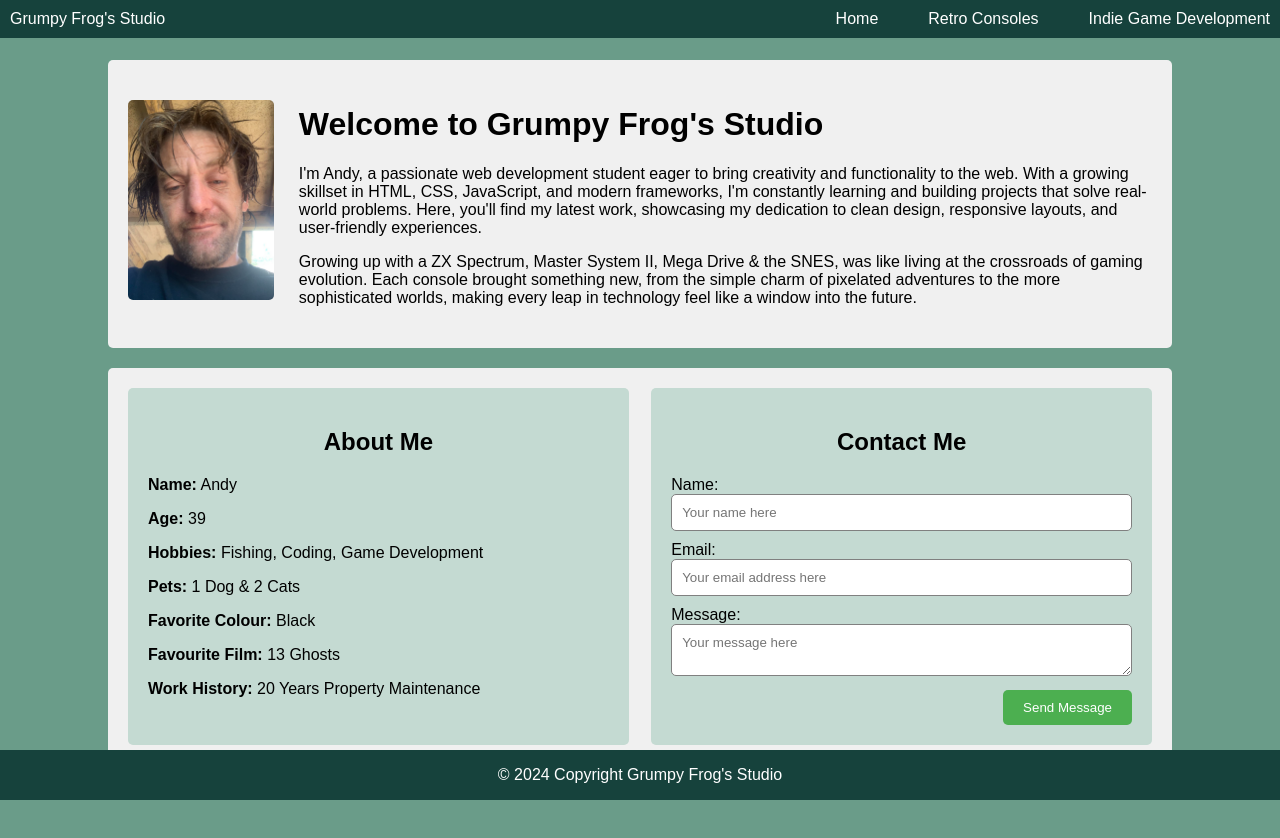
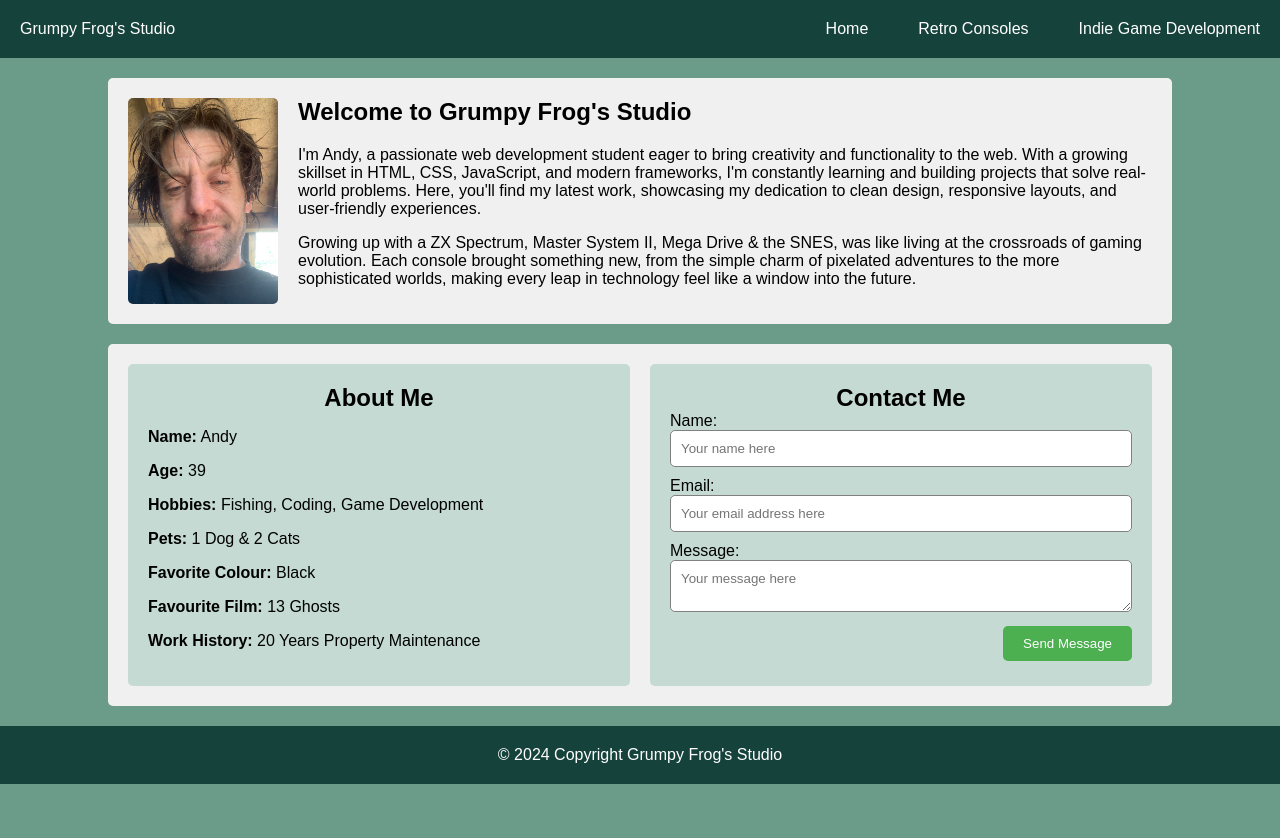
Before and after one commit to GrumpyFrog85/3-Page-Website, a plain HTML site: page Grumpy Frog's Studio/index.html in a window 1280 px wide. After the commit the page ends 800 px from the top, so only its background shows below. Drawn offline with Linux system fonts and the light colour scheme.

Commit message:
Add files via upload
Sorted out some more responsiveness of the site, still need to work on tablet and mobile css to make videos stack and shrink and align as it should

```diff
--- a/Grumpy Frog's Studio/css/desktop.css
+++ b/Grumpy Frog's Studio/css/desktop.css
@@ -1,20 +1,18 @@
+/* Basic reset for margin and padding */
 body {
-    font-family: Arial, sans-serif;
-    background-color: #6A9C89;
     margin: 0;
     padding: 0;
     overflow: auto;
-    padding-top: 60px;
-    padding-bottom: 60px; /* Prevent footer overlap */
+    background-color: #6A9C89;
+    font-family: Arial, sans-serif;
 }
 
-/* Header Styling */
+/* Styling for header */
 header {
-  width: 100%;
-  position: fixed;
-  top: 0;
-  left: 0;
-  z-index: 1000; /* Ensure header is above other content */
+    background-color: #16423C;
+    padding: 10px;
+    text-align: center;
+    margin-bottom: 20px;
 }
 
 /* Brand styling */
@@ -79,48 +77,73 @@ header {
     color: #ff6347;
 }
 
-/*End of Nav Styling*/
+/*--------------- End of Nav Styling ---------------------*/
+
+
 
 /*Container Styling*/
 .container {
-    display: flex;           /* Flexbox layout */
-    justify-content: space-between; /* Align boxes to the left and right edges of the container */
-    width: 80%;              /* Takes up 80% of the screen width */
-    margin: 0 auto;          /* Centers the container horizontally */
+    max-width: 80%;
+    margin: 0 auto;
+    padding: 20px;
+    font-family: Arial, sans-serif;
+    overflow: hidden;
+    margin-bottom: 20px;
     background-color: #f0f0f0;
-    padding: 20px;
-    margin-bottom: 20px;
     border-radius: 5px;
 }
 
 /*Photo Styling*/
 .photo {
-    margin-top: 20px;
+    float: left;
+    margin-right: 20px;
     width: 150px;
-    height: 200px;
+    height: auto;
     border-radius: 5px;
 }
 
-.text {
-    width: 100%;
-    margin-left: 20px;
-    padding: 5px;
+.consoles {
+    float: left;
+    margin-right: 20px;
+    width: 250px;
+    height: 150px;
+    border-radius: 5px;
+    padding: 25px;
 }
+
+.container1 {
+    display: flex;
+    justify-content: space-between;
+    gap: 20px; /* Optional: Adds space between the boxes */
+  }
 
 /* Box Styling */
 .box {
-    width: 45%;              /* Each box takes 40% of the container width */
+    width: 45%;             /* Each box takes 45% of the container width */
     padding: 20px;
     background-color: #C4DAD2;
     border-radius: 5px;
+    display: inline-block;
+    flex: 1;
+}
+
+h1 {
+    margin: 0;
+    margin-bottom: 20px;
 }
 
 h2 {
+    padding: 0;
+    margin: 0;
     text-align: center;
 }
 
 h4 {
     text-decoration: underline;
+}
+
+p {
+/*    text-align: justify;*/
 }
 
 /*Form Styling*/
@@ -146,20 +169,12 @@ input[type="submit"] {
     float: right;
 }
 
-article {
-    width: 80%;              /* Takes up 80% of the screen width */
-    margin: auto;
-    background-color: #f0f0f0;
-    padding: 20px;
-    margin-bottom: 20px;
-    border-radius: 5px;
-}
-
 .consoles {
     float: left;
+    margin-right: 20px;
     width: 250px;
-    height:150px;
-    padding: 5px;
+    height: 150px;
+    border-radius: 5px;
 }
 
 /*Video Styling*/
@@ -176,16 +191,10 @@ iframe {
     border: none;
 }
 
-
 /*Footer Styling*/
 footer {
-    position: fixed;
-    left: 0;
-    bottom: 0;
-    width: 100%;
-    height: auto;
-    background-color: #16423C;
-    color: white;
-    text-align: center;
-    z-index: 1000; /* Ensure footer is above other content */
-}
+      background-color: #16423C;
+      color: white;
+      text-align: center;
+      padding: 20px 0;
+    }
--- a/Grumpy Frog's Studio/index.html
+++ b/Grumpy Frog's Studio/index.html
@@ -48,16 +48,15 @@
         </div><!-- Mobile Nav Bar End -->
   </header>
 
-  <div class="container">
+  <article class="container">
     <img src="images/mypicture.png" alt="picture of Andy" class="photo">
-    <div class="text">
     <h1>Welcome to Grumpy Frog's Studio</h1>
     <p>I'm Andy, a passionate web development student eager to bring creativity and functionality to the web. With a growing skillset in HTML, CSS, JavaScript, and modern frameworks, I'm constantly learning and building projects that solve real-world problems. Here, you'll find my latest work, showcasing my dedication to clean design, responsive layouts, and user-friendly experiences.</p>
     <p>Growing up with a ZX Spectrum, Master System II, Mega Drive & the SNES, was like living at the crossroads of gaming evolution. Each console brought something new, from the simple charm of pixelated adventures to the more sophisticated worlds, making every leap in technology feel like a window into the future.</p>
-    </div>
-  </div>
+  </article>
 
-  <div class="container">
+  <article class="container">
+  <div class="container1">
   <div class="box">
     <h2>About Me</h2>
     <p><strong>Name:</strong> Andy</p>
@@ -78,12 +77,13 @@
       <label for="message">Message:</label>
       <textarea id="message" name="message" placeholder="Your message here" required></textarea>
       <input type="submit" value="Send Message">
-      </form>
+    </form><br>
   </div>
 </div>
+</article>
 
   <footer>
-    <p>&copy; <span id="year"></span> Copyright Grumpy Frog's Studio</p>
+    &copy; <span id="year"></span> Copyright Grumpy Frog's Studio
   </footer>
 
 </body>
```
Also changed, not shown: Grumpy Frog's Studio/indiegame.html (+12 -12 lines), Grumpy Frog's Studio/retroconsoles.html (+7 -8 lines). Lines whose indentation alone changed are shown as unchanged.
